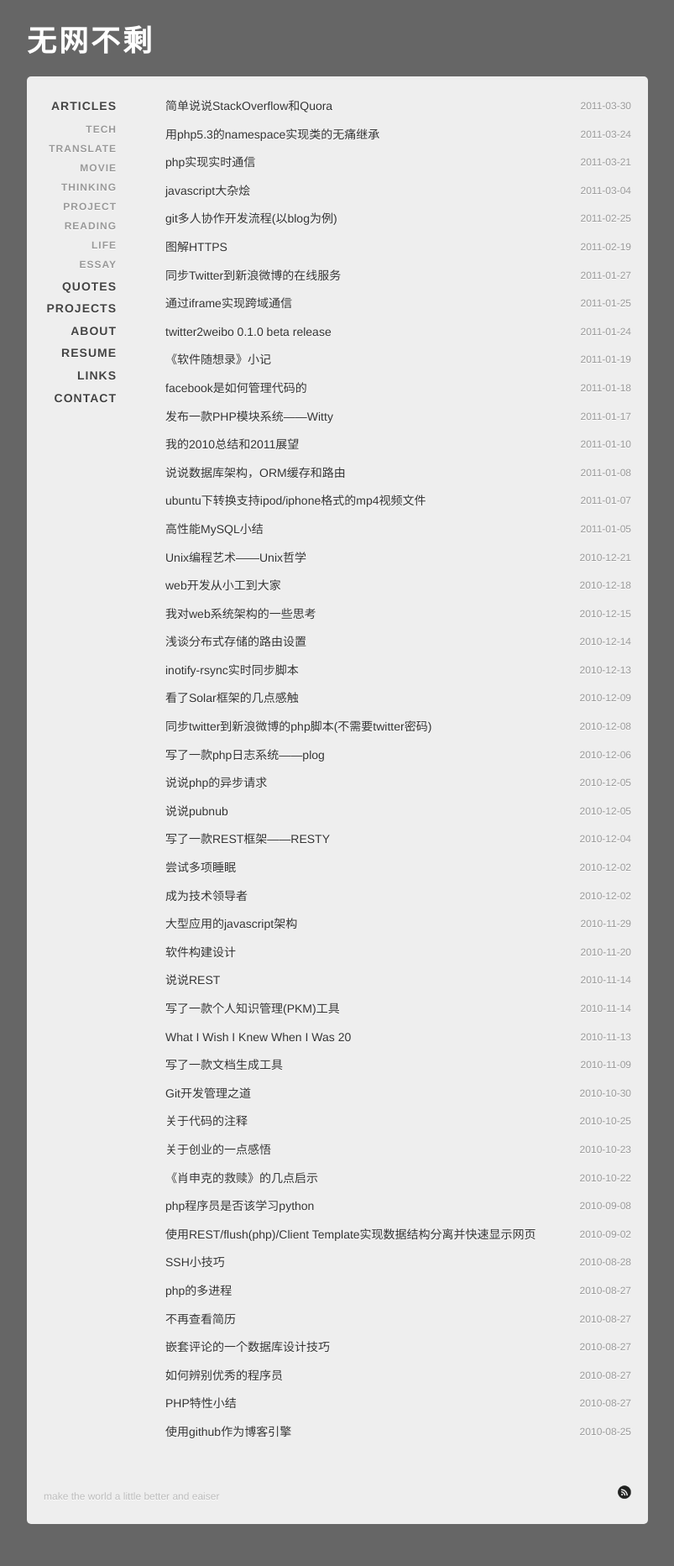
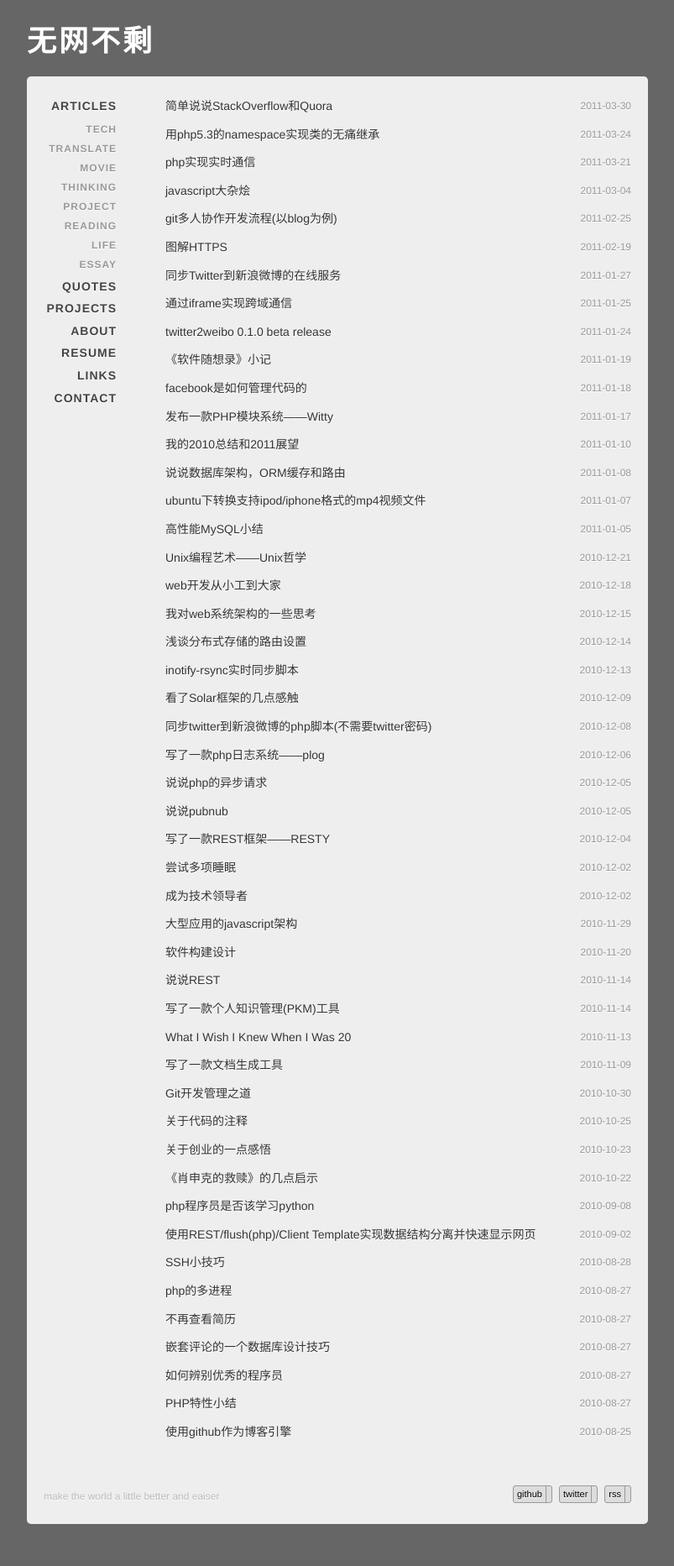
Before and after one commit to limboy/lzyy.github.com, a Jekyll site: the page built from index.html, in a window 1280 px wide. Shown: the whole page at 84% size, without its empty margins (238-1041 px from the left). Built offline with Jekyll 4.4.1, drawn with Linux system fonts in a browser that asks for light colours; nearby versions of some CDN libraries; Markdown is read by kramdown in place of the engine named in the settings.

Commit message:
add footer badgets

```diff
--- a/_layouts/default.html
+++ b/_layouts/default.html
@@ -47,9 +47,111 @@
 				</div>
 
 				<div id="footer">
-					<a id="feed" href="http://feeds.feedburner.com/lzyy"><img src="/image/feed.png"></a></a>
+
+				<div id="footer">
+					<div id="feed">
+						<div class="badget" id="github">
+							<a href="http://github.com/lzyy">
+							<span class="service">github</span>
+							<span class="info"> </span>
+							</a>
+						</div>
+						<div class="badget" id="twt">
+							<a href="http://twitter.com/lzyy">
+							<span class="service">twitter</span>
+							<span class="info"> </span>
+							</a>
+						</div>
+						<div class="badget" id="feedburner">
+							<a href="http://feeds.feedburner.com/lzyy">
+							<span class="service">rss</span>
+							<span class="info"> </span>
+							</a>
+						</div>
+					</div>
 					<span style="color:#bbb;font-size:12px">make the world a little better and eaiser</span>
 					<p style="clear:both"></p>
 				</div>
+
+				<script type="text/javascript" src="https://ajax.googleapis.com/ajax/libs/jquery/1.4.1/jquery.min.js"></script>
+
+<script type="text/javascript">
+	jQuery.cookie = function (key, value, options) {
+
+    // key and at least value given, set cookie...
+    if (arguments.length > 1 && String(value) !== "[object Object]") {
+        options = jQuery.extend({}, options);
+
+        if (value === null || value === undefined) {
+            options.expires = -1;
+        }
+
+        if (typeof options.expires === 'number') {
+            var days = options.expires, t = options.expires = new Date();
+            t.setDate(t.getDate() + days);
+        }
+
+        value = String(value);
+
+        return (document.cookie = [
+            encodeURIComponent(key), '=',
+            options.raw ? value : encodeURIComponent(value),
+            options.expires ? '; expires=' + options.expires.toUTCString() : '', // use expires attribute, max-age is not supported by IE
+            options.path ? '; path=' + options.path : '',
+            options.domain ? '; domain=' + options.domain : '',
+            options.secure ? '; secure' : ''
+        ].join(''));
+    }
+
+    // key and possibly options given, get cookie...
+    options = value || {};
+    var result, decode = options.raw ? function (s) { return s; } : decodeURIComponent;
+    return (result = new RegExp('(?:^|; )' + encodeURIComponent(key) + '=([^;]*)').exec(document.cookie)) ? decode(result[1]) : null;
+};
+
+if(!$.cookie('badget-twt'))
+{
+	url = 'http://199.19.225.142/proxy/twt.php';
+	$.getJSON(url+"?callback=?", function(data){
+		f_count = data['followers_count'];
+		$('#twt').find('.info').text(f_count);
+		$.cookie('badget-twt', f_count, {expires: 7} );
+	});
+}
+else
+{
+	$('#twt').find('.info').text($.cookie('badget-twt'));
+}
+
+
+
+if(!$.cookie('badget-github'))
+{
+	url = 'http://leezhong.com/util/proxy/github.php';
+	$.getJSON(url+"?callback=?", function(data){
+		var text = data['user']['public_repo_count'] + ' / ' + data['user']['followers_count'];
+		$('#github').find('.info').text(text);
+		$.cookie('badget-github', text, {expires: 7} );
+	});
+}
+else
+{
+	$('#github').find('.info').text($.cookie('badget-github'));
+}
+
+if(!$.cookie('badget-feedburner'))
+{
+	url = 'http://leezhong.com/util/proxy/feedburner.php';
+	$.getJSON(url+"?callback=?", function(data){
+		$('#feedburner').find('.info').text(data['count']);
+		$.cookie('badget-feedburner', data['count'], {expires: 7} );
+	});
+}
+else
+{
+	$('#feedburner').find('.info').text($.cookie('badget-feedburner'));
+}
+</script>
+
 	</body>
 </html>
--- a/css/style.css
+++ b/css/style.css
@@ -128,7 +128,7 @@
 div#footer {
 	margin:50px 0 0;
 }
-div#footer a#feed {
+div#footer #feed {
 	float:right;
 }
 div#content ul.posts li {
@@ -396,3 +396,26 @@
 #content .cnt p {
 	margin: 20px 0;
 }
+
+#feed .badget {
+	line-height:100%;
+	border:1px solid #999;
+	background:#ddd;
+	font-size:11px;
+	border-radius:3px;
+	-webkit-border-radius:3px;
+	-moz-border-radius:3px;
+	margin-left:8px;
+	float:left;
+}
+
+#feed .service {
+	margin-right:2px;
+	display:inline-block;
+	border-right:1px solid #999;
+	padding:4px;
+}
+
+#feed .info {
+	padding:0 4px 0 0;
+}
```
